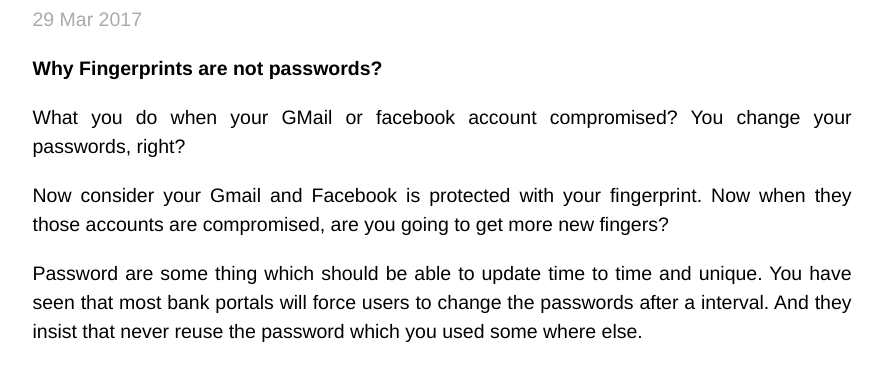
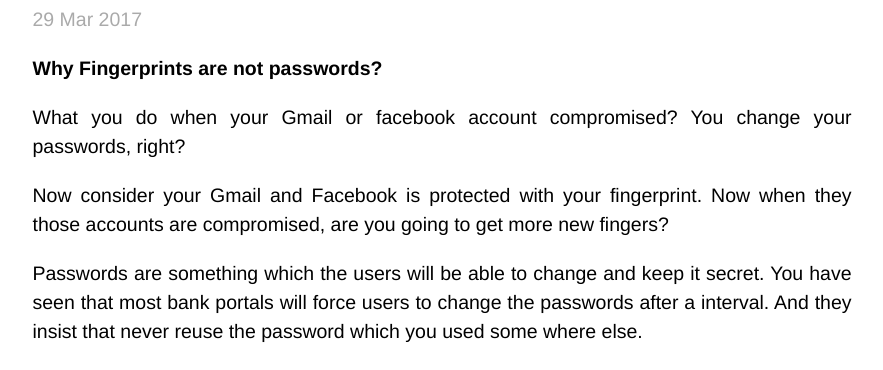
Before and after one commit to revathskumar/blog.revathskumar.com, a Jekyll site: the page built from _posts/2017-03-29-fringerprints-are-not-passwords.md, in a window 1280 px wide and 1400 px high. Shown: the part 197-567 px from the top of the window, without its empty margins (198-1081 px from the left). Built offline with Jekyll 4.4.1, drawn with Linux system fonts in a browser that asks for light colours; some of the changed text lies outside the part shown.

Commit message:
Grammer Fixes for fingerprint and passwords

```diff
--- a/_posts/2017-03-29-fringerprints-are-not-passwords.md
+++ b/_posts/2017-03-29-fringerprints-are-not-passwords.md
@@ -4,19 +4,19 @@ title: 'Fingerprints are not passwords'
 excerpt: "What you do when your account locked with biometric info compromised?"
 date: 2017-03-29 00:00:00 IST
 updated: 2017-03-29 00:00:00 IST
-categories: thoughts
+categories: braindump
 tags: password, security
 ---
 
 ## Why Fingerprints are not passwords?
 
-What you do when your GMail or facebook account compromised?
+What you do when your Gmail or facebook account compromised?
 You change your passwords, right?
 
 Now consider your Gmail and Facebook is protected with your fingerprint.
 Now when they those accounts are compromised, are you going to get more new fingers?
 
-Password are some thing which should be able to update time to time and unique.
+Passwords are something which the users will be able to change and keep it secret.
 You have seen that most bank portals will force users to change the passwords after a interval.
 And they insist that never reuse the password which you used some where else.
 
```
Also changed, not shown: other parts of _posts/2017-03-29-fringerprints-are-not-passwords.md (+3 -3 lines).
